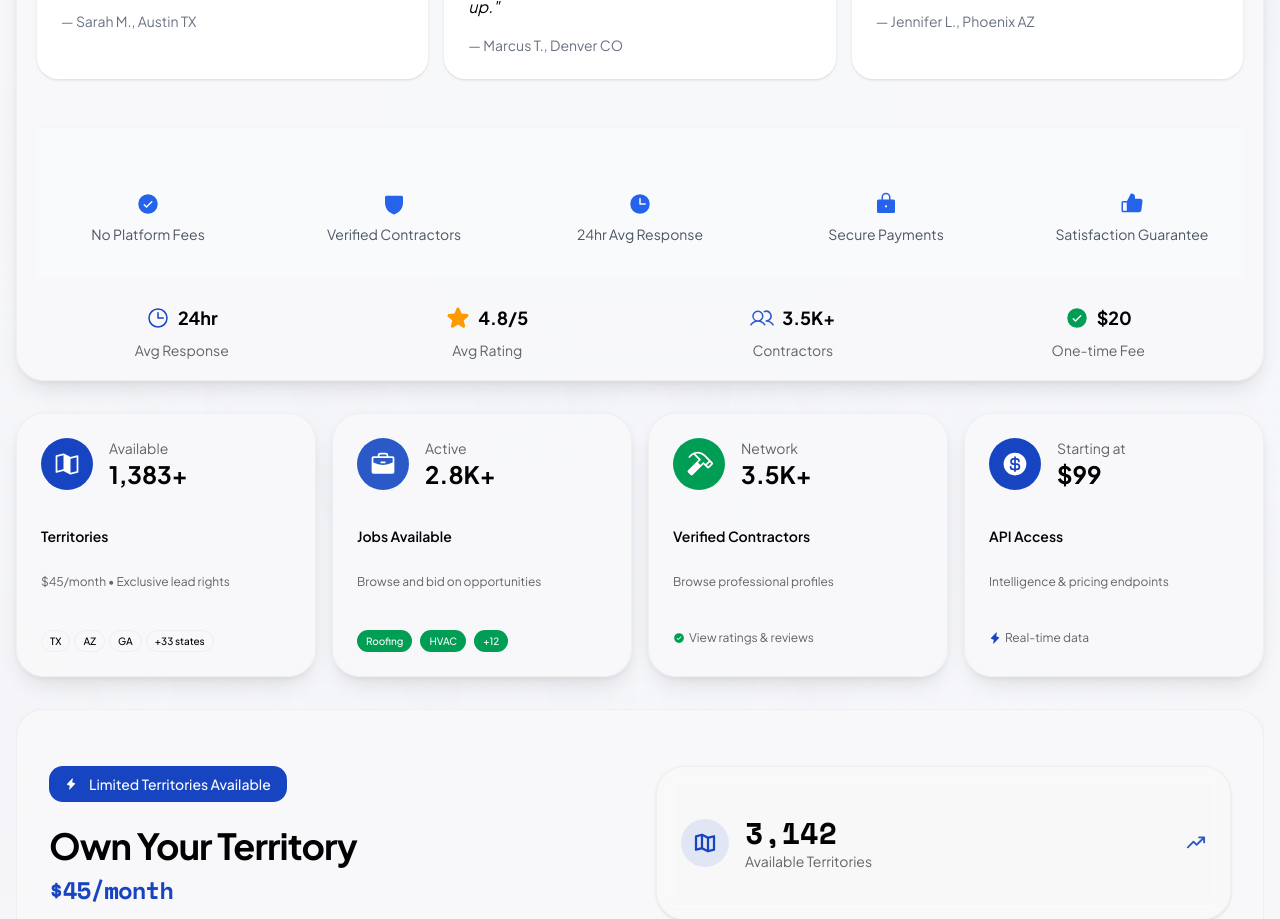
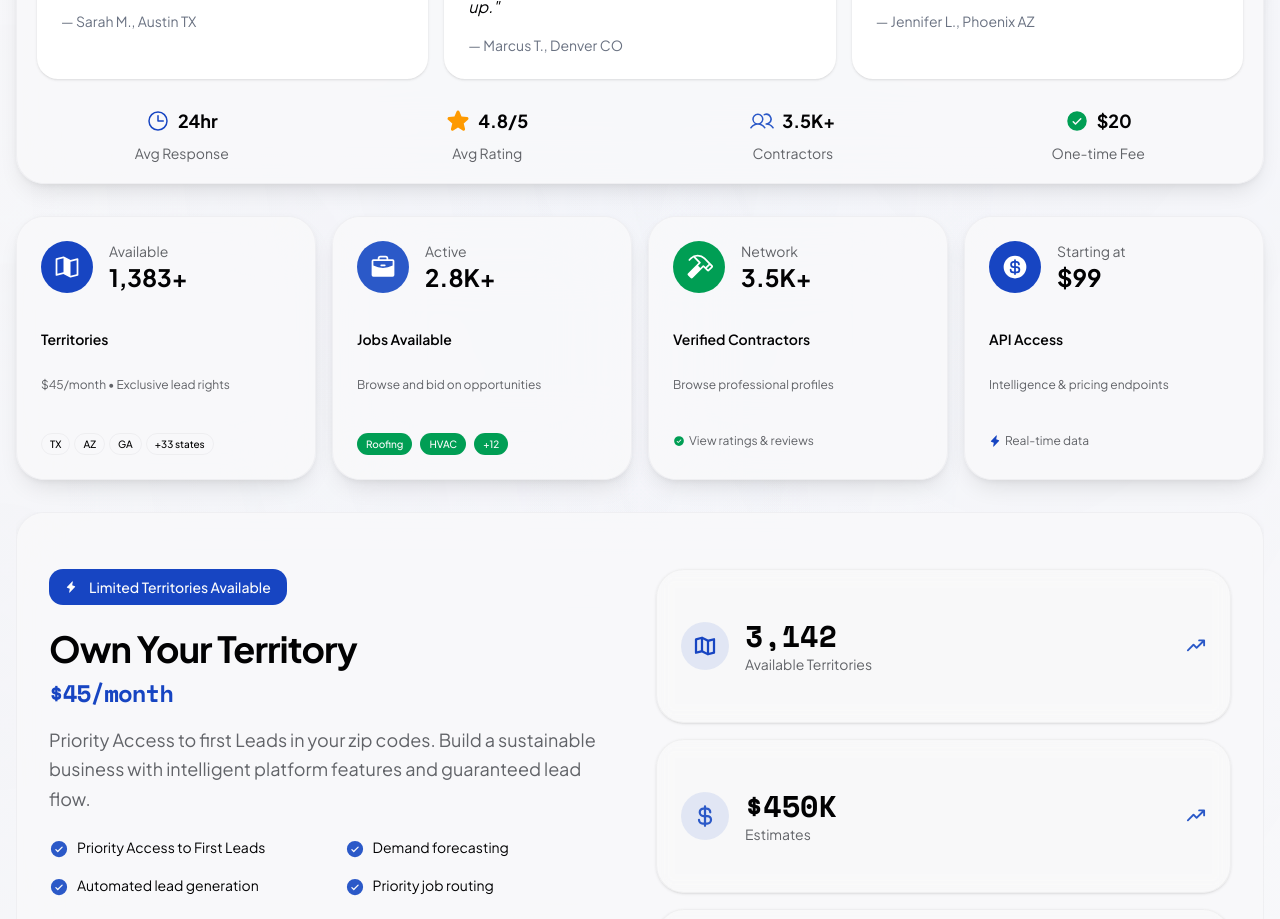
Before and after one commit to FairTradeWorker/i-cannot-help-with-t, a React (Vite) app: page / in a window 1280 px wide. Shown: the part 1080-1999 px from the top of the page. Built offline with nearby package versions, Linux system fonts and the light colour scheme; no server answers.

Commit message:
Revert trust badges section from homepage

```diff
--- a/src/App.tsx
+++ b/src/App.tsx
@@ -38,8 +38,6 @@ import {
   Clock,
   Star,
   CheckCircle as CheckCircleIcon,
-  Lock,
-  ThumbsUp,
 } from '@phosphor-icons/react';
 import { Button } from '@/components/ui/button';
 import { Card } from '@/components/ui/card';
@@ -933,51 +931,6 @@ function App() {
                                 </div>
                               </div>
 
-                              {/* Trust Badges Section */}
-                              <div className="border-t border-border/50 pt-8 mt-8" style={{ backgroundColor: '#f9fafb' }}>
-                                <div className="grid grid-cols-2 md:grid-cols-5 gap-6 py-8">
-                                  {/* Badge 1: No Platform Fees */}
-                                  <div className="flex flex-col items-center text-center">
-                                    <CheckCircle className="w-6 h-6 mb-2" style={{ color: '#2563eb' }} weight="fill" />
-                                    <p className="text-sm" style={{ color: '#4b5563' }}>
-                                      No Platform Fees
-                                    </p>
-                                  </div>
-
-                                  {/* Badge 2: Verified Contractors */}
-                                  <div className="flex flex-col items-center text-center">
-                                    <Shield className="w-6 h-6 mb-2" style={{ color: '#2563eb' }} weight="fill" />
-                                    <p className="text-sm" style={{ color: '#4b5563' }}>
-                                      Verified Contractors
-                                    </p>
-                                  </div>
-
-                                  {/* Badge 3: 24hr Avg Response */}
-                                  <div className="flex flex-col items-center text-center">
-                                    <Clock className="w-6 h-6 mb-2" style={{ color: '#2563eb' }} weight="fill" />
-                                    <p className="text-sm" style={{ color: '#4b5563' }}>
-                                      24hr Avg Response
-                                    </p>
-                                  </div>
-
-                                  {/* Badge 4: Secure Payments */}
-                                  <div className="flex flex-col items-center text-center">
-                                    <Lock className="w-6 h-6 mb-2" style={{ color: '#2563eb' }} weight="fill" />
-                                    <p className="text-sm" style={{ color: '#4b5563' }}>
-                                      Secure Payments
-                                    </p>
-                                  </div>
-
-                                  {/* Badge 5: Satisfaction Guarantee */}
-                                  <div className="flex flex-col items-center text-center">
-                                    <ThumbsUp className="w-6 h-6 mb-2" style={{ color: '#2563eb' }} weight="fill" />
-                                    <p className="text-sm" style={{ color: '#4b5563' }}>
-                                      Satisfaction Guarantee
-                                    </p>
-                                  </div>
-                                </div>
-                              </div>
-
                               {/* Benefits & Stats */}
                               <div className="grid grid-cols-2 sm:grid-cols-4 gap-4 pt-3">
                                 <div className="text-center">
```
